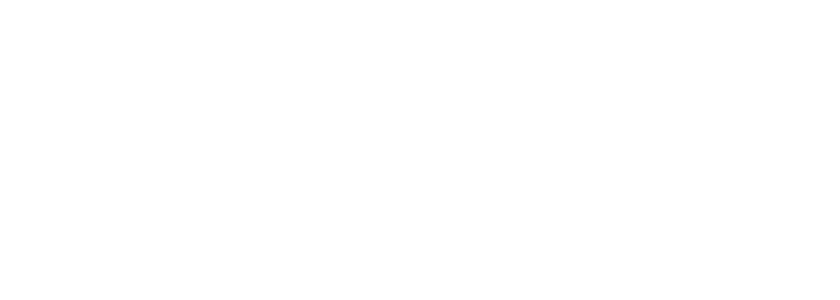
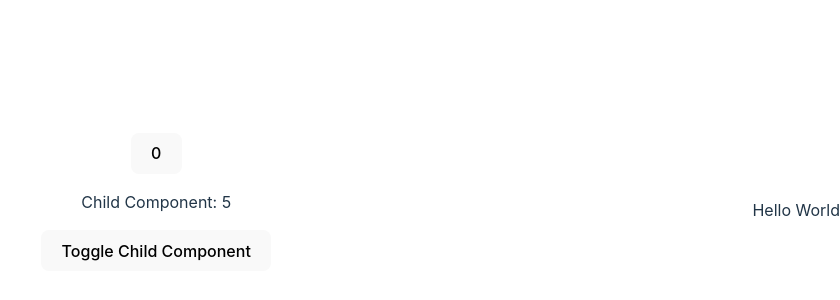
Before and after one commit to Alextt666/vue-challenge, a Vue app: page / in a window 1280 px wide. Shown: the part 190-490 px from the top of the page, without its empty margins (440-1280 px from the left). Built offline with nearby package versions, Linux system fonts and the light colour scheme.

Commit message:
modify:top3

```diff
--- a/index.html
+++ b/index.html
@@ -4,7 +4,7 @@
     <meta charset="UTF-8" />
     <link rel="icon" type="image/svg+xml" href="/vite.svg" />
     <meta name="viewport" content="width=device-width, initial-scale=1.0" />
-    <title>Vite + Vue</title>
+    <title>Vue-challenge</title>
   </head>
   <body>
     <div id="app"></div>
--- a/src/App.vue
+++ b/src/App.vue
@@ -1,9 +1,9 @@
 <script setup>
-import HelloWorld from "./components/HelloWorld.vue";
+import Dashbord from "./components/Dashbord.vue";
 </script>
 
 <template>
-  <HelloWorld  />
+  <Dashbord />
 </template>
 
 <style scoped>
--- /dev/null
+++ b/src/components/Dashbord.vue
@@ -0,0 +1,16 @@
+<template>
+  <NextTickT></NextTickT>
+  <TeleportT></TeleportT>
+  <LifeHooks></LifeHooks>
+</template>
+<script setup>
+import NextTickT from "./NextTickT.vue";
+import TeleportT from "./TeleportT.vue";
+import LifeHooks from "./LifeHooks.vue/index.vue";
+import { defineComponent } from "vue";
+defineComponent({
+  NextTickT,
+  TeleportT,
+  LifeHooks,
+});
+</script>
--- a/src/components/HelloWorld.vue
+++ /dev/null
@@ -1,5 +0,0 @@
-<script setup></script>
-
-<template></template>
-
-<style scoped></style>
--- /dev/null
+++ b/src/components/LifeHooks.vue/Child.vue
@@ -0,0 +1,22 @@
+<template>
+  <div>
+    <p>Child Component: {{ count }}</p>
+  </div>
+</template>
+<script setup>
+import { onMounted, inject, onUnmounted } from "vue";
+
+const timer = inject("timer");
+const count = inject("count");
+
+onMounted(() => {
+  // 切换子组件时, 定时器将不正常工作, 让我们来修复它 .
+  timer.value = window.setInterval(() => {
+    count.value++;
+  }, 1000);
+});
+onUnmounted(() => {
+  clearInterval(timer.value);
+});
+// myanser
+</script>
--- /dev/null
+++ b/src/components/LifeHooks.vue/index.vue
@@ -0,0 +1,22 @@
+<template>
+  <div>
+    <Child v-if="visible" />
+    <p>
+      <button @click="toggle">Toggle Child Component</button>
+    </p>
+  </div>
+</template>
+<script setup>
+import { ref, provide } from "vue";
+import Child from "./Child.vue";
+
+const visible = ref(true);
+const timer = ref(null);
+const count = ref(0);
+provide("timer", timer);
+provide("count", count);
+
+function toggle() {
+  visible.value = !visible.value;
+}
+</script>
--- /dev/null
+++ b/src/components/NextTickT.vue
@@ -0,0 +1,24 @@
+<script setup>
+import { nextTick, ref } from "vue";
+
+const count = ref(0);
+
+function increment() {
+  count.value++;
+
+  /**
+   * DOM还未更新,如何确保DOM已经更新 ?
+   * 请保证以下输出为true
+   */
+
+  nextTick(() => {
+    console.log(+document.getElementById("counter").textContent === 1);
+  });
+}
+</script>
+
+<template>
+  <button id="counter" @click="increment">
+    {{ count }}
+  </button>
+</template>
--- /dev/null
+++ b/src/components/TeleportT.vue
@@ -0,0 +1,12 @@
+<script setup>
+
+const msg = "Hello World"
+
+</script>
+
+<template>
+  <!-- 将以下元素渲染成`body`的子元素 -->
+ <Teleport to="body">
+    <span>{{ msg }}</span>
+ </Teleport>
+</template>
```
